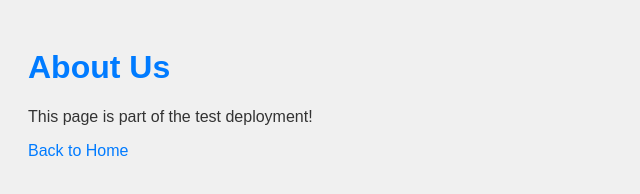
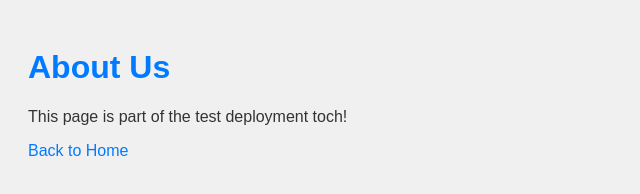
Before and after one commit to Mo-WebDeployment/mstech.be, a plain HTML site: page website-files/about.html in a window 1280 px wide. Shown: the full height of the page, 0-640 px from the left. Drawn offline with Linux system fonts and the light colour scheme.

Commit message:
Initial commit

```diff
--- a/website-files/about.html
+++ b/website-files/about.html
@@ -8,7 +8,7 @@
 </head>
 <body>
     <h1>About Us</h1>
-    <p>This page is part of the test deployment!</p>
+    <p>This page is part of the test deployment toch!</p>
     <a href="index.html">Back to Home</a>
 </body>
 </html>
```
Also changed, not shown: 1 other file.
